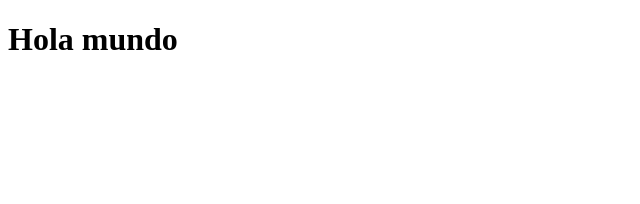
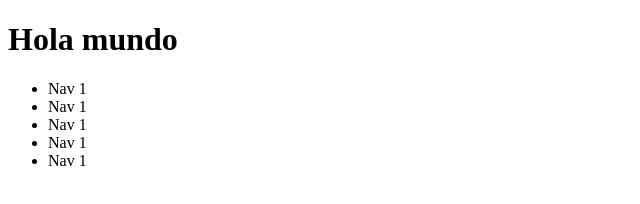
Before and after one commit to nicolasleal570/git-prepa, a plain HTML site: page index.html in a window 1280 px wide. Shown: the whole page, without its empty margins (0-640 px from the left). Drawn offline with Linux system fonts and the light colour scheme.

Commit message:
Navbar function

```diff
--- a/index.html
+++ b/index.html
@@ -7,5 +7,14 @@
   </head>
   <body>
     <h1>Hola mundo</h1>
+    <nav>
+      <ul>
+        <li>Nav 1</li>
+        <li>Nav 1</li>
+        <li>Nav 1</li>
+        <li>Nav 1</li>
+        <li>Nav 1</li>
+      </ul>
+    </nav>
   </body>
 </html>
```
